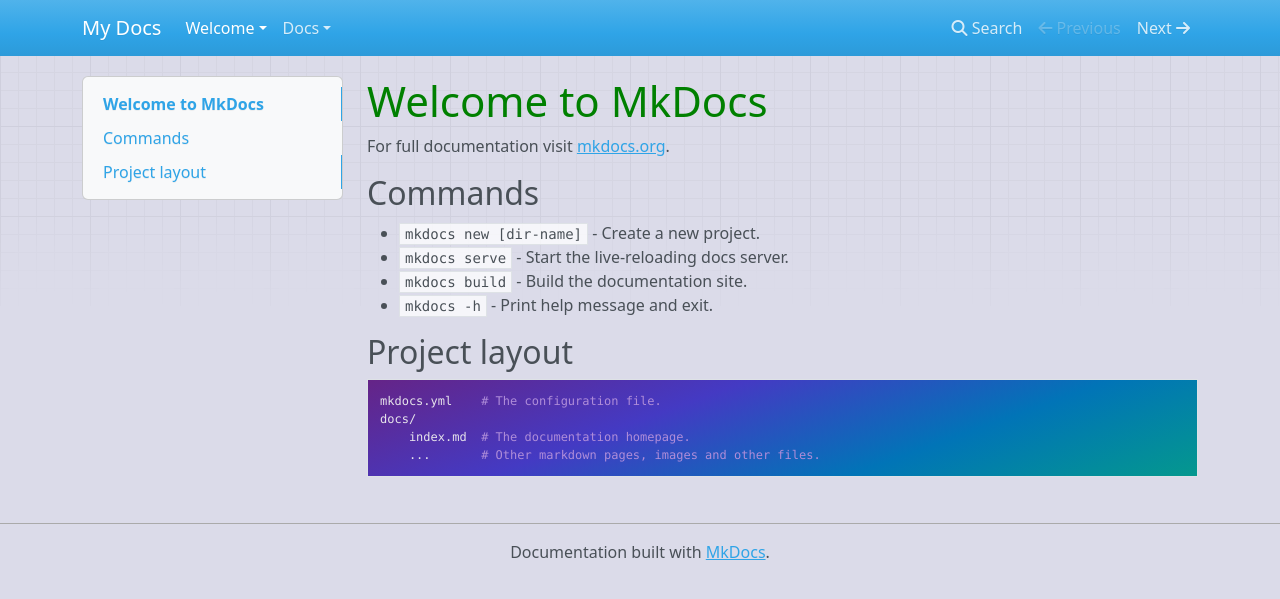
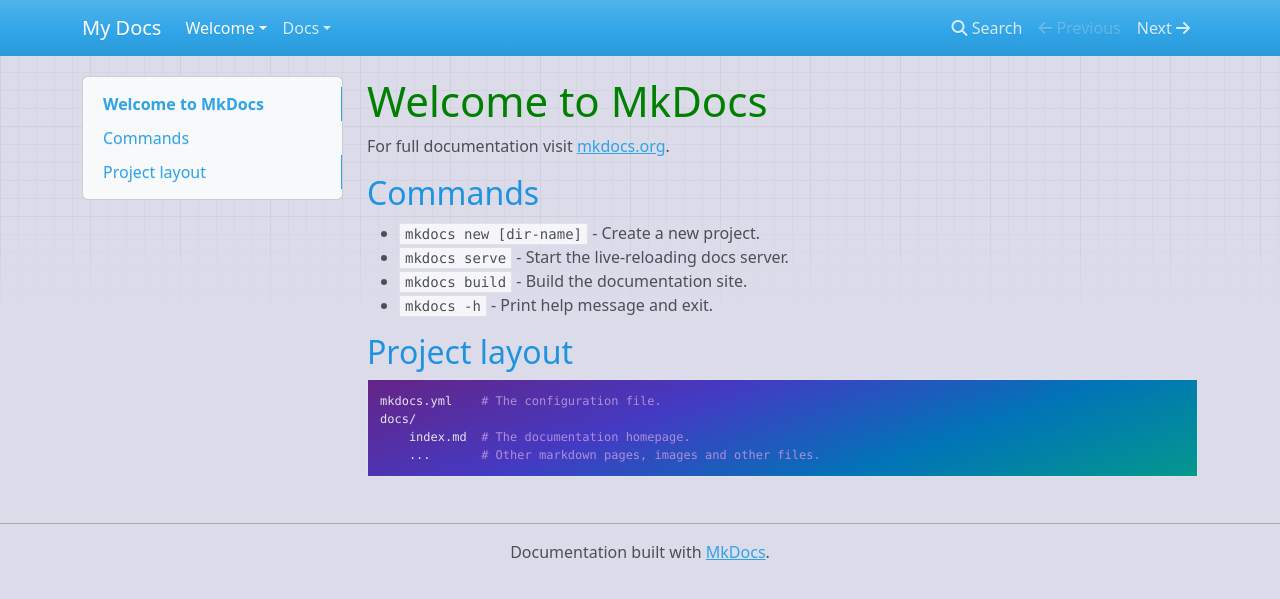
Before and after one commit to qjf101/MKDocs-Test, an MkDocs documentation site: the page built from docs/index.md, in a window 1280 px wide. Shown: the top 599 px of the page. Built offline with MkDocs 1.6.1, drawn with Linux system fonts in a browser that asks for light colours; nearby versions of some CDN libraries.

Commit message:
css h2 color

```diff
--- a/docs/extra.css
+++ b/docs/extra.css
@@ -5,3 +5,7 @@ body {
 h1 {
     color: green;
   }
+
+  h2 {
+    color: rgb(31, 147, 224);
+  }
```
